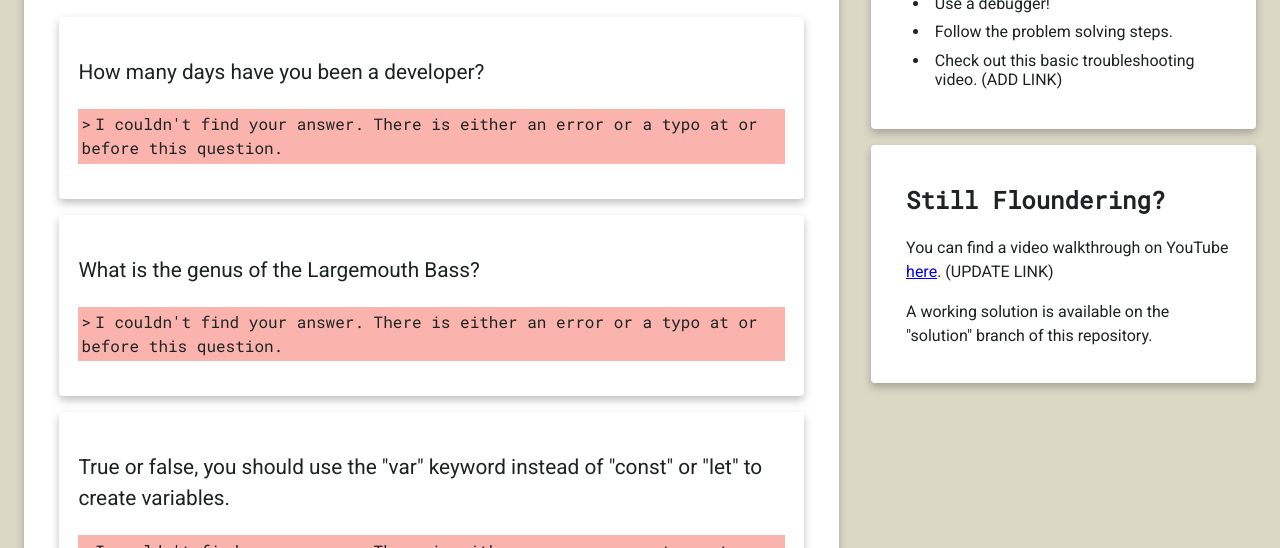
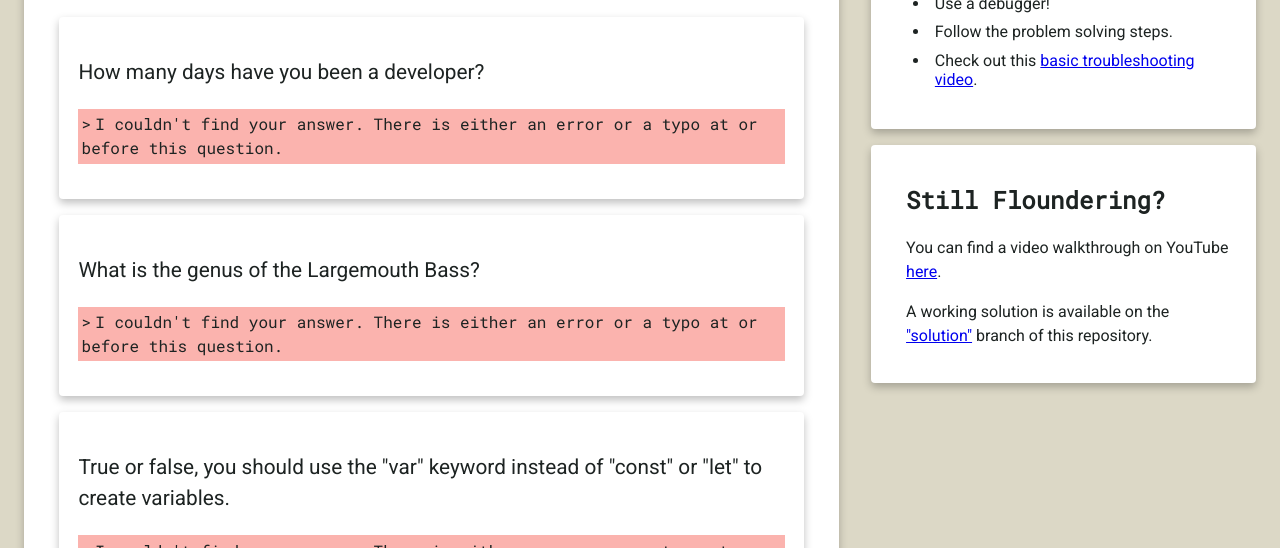
Before and after one commit to IchthyologicalDev/variables, a plain HTML site: page index.html in a window 1280 px wide. Shown: the part 644-1192 px from the top of the page. Drawn offline with Linux system fonts and the light colour scheme.

Commit message:
Links (#2)
* add links

```diff
--- a/index.html
+++ b/index.html
@@ -122,13 +122,13 @@
                     <li>Check for errors in your browser's Developer Tools!</li>
                     <li>Use a debugger!</li>
                     <li>Follow the problem solving steps.</li>
-                    <li>Check out this basic troubleshooting video. (ADD LINK)</li>
+                    <li>Check out this <a href="https://youtu.be/PIi3aCqOvQE" target="_blank">basic troubleshooting video</a>.</li>
                 </ul>
             </section>
             <section class="card">
                 <h2>Still Floundering?</h2>
-                <p>You can find a video walkthrough on YouTube <a href="https://www.youtube.com/channel/UCIWpDzONMC65Mad1YSwcpiQ" target="_blank">here</a>. (UPDATE LINK)</p>
-                <p>A working solution is available on the "solution" branch of this repository.</p>
+                <p>You can find a video walkthrough on YouTube <a href="https://youtu.be/8PAcxM4l0n8" target="_blank">here</a>.</p>
+                <p>A working solution is available on the <a href="https://github.com/IchthyologicalDev/variables/blob/solution/index.js" target="_blank">"solution"</a> branch of this repository.</p>
             </section>
         </aside>
     </main>
--- a/index.js
+++ b/index.js
@@ -15,8 +15,8 @@ let timeAsDev = 4;
 
 IMPORTANT
 You should have the index.html file open in your browser as you work through this
-exercise. If you aren't sure what this means, you should watch the <INSERT LINK HERE>
-video before continuing.
+exercise. If you aren't sure what this means, you should watch the How to Edit Code
+video: https://youtu.be/vkWDQzl_x3s before continuing.
 
 If you currently doubt your ability to create variables, I hope this exercise casts that doubt away.
 */
@@ -52,9 +52,11 @@ If you currently doubt your ability to create variables, I hope this exercise ca
 //TODO: Instantiate a variable, jsDefaultValue, with your answer.
 
 //REQUIREMENT 11: What's the difference between null and undefined?
+//HINT: Do a search for "JavaScript null vs undefined"
 //TODO: Instantiate a variable, nullVsUndefined, with your answer.
 
 //REQUIREMENT 12: If someone is signing up for a user account, and leaves a field blank, what value should you assign to it?
+//HINT: See previous question.
 //TODO: Instantiate a variable, userOmitted, with your answer.
 
 //REQUIREMENT 13: Update variablesThusFar with the new number of variables you've made so far.
```
Also changed, not shown: 1 other file.
